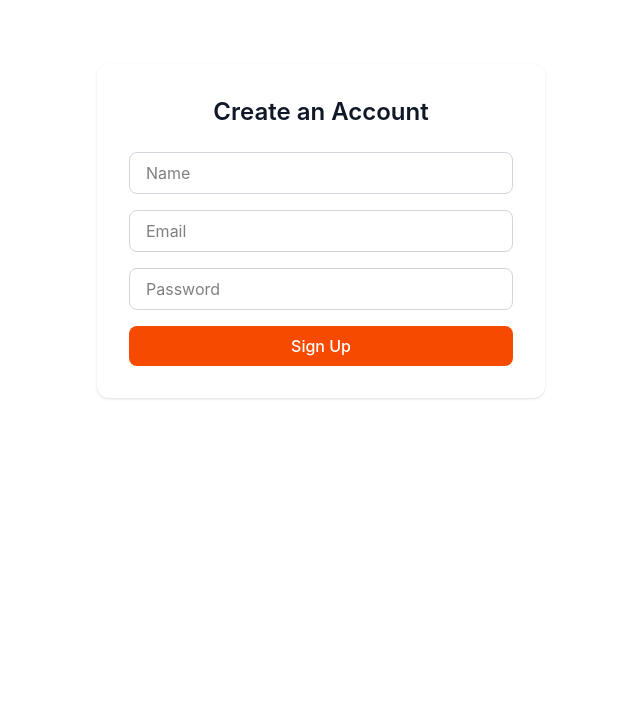
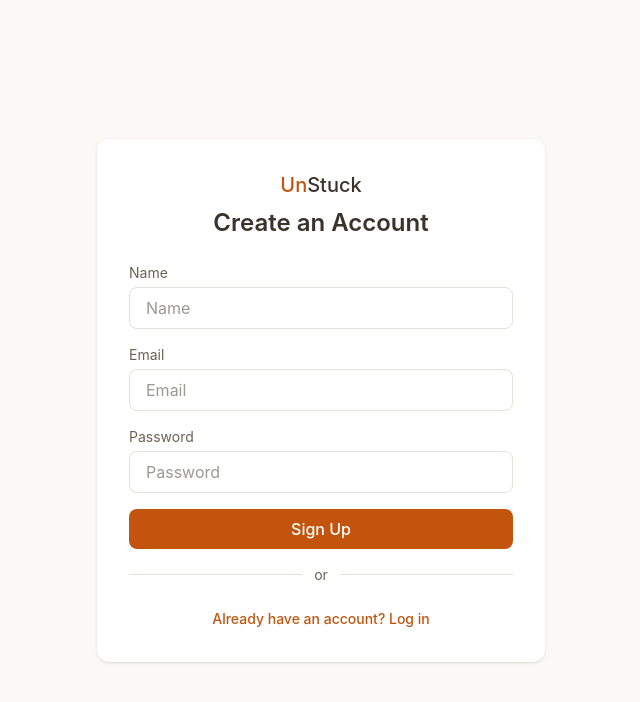
Before and after one commit to zeinrafie1-jpg/unstuck-solo-project, a React app in the folder frontend/: page /signup in a window 1280 px wide. Shown: the top 702 px of the page, without its empty margins (319-959 px from the left). Built offline with nearby package versions, Linux system fonts and the light colour scheme; no server answers; the HTML template or start-up script is replaced by a standard one.

Commit message:
styling nav, login & sign-up using new colour scheme

```diff
--- a/frontend/src/components/NavBar.jsx
+++ b/frontend/src/components/NavBar.jsx
@@ -24,16 +24,19 @@ function NavBar() {
   };
 
   return (
-    <nav className="flex items-center justify-between px-6 py-4 bg-white border-b border-gray-200">
+    <nav className="flex items-center justify-between px-6 py-4 bg-surface border-b border-border">
       <div className="flex items-center gap-4">
-        {user && <span className="text-gray-600">Welcome, {user.name}</span>}
+        <Link to="/dashboard" className="font-medium text-text-primary hover:opacity-80 transition-opacity">
+          <span className="text-accent">Un</span>Stuck
+        </Link>
+        {user && <span className="text-text-secondary">Welcome, {user.name}</span>}
       </div>
 
       <div className="flex items-center gap-6">
         <div className="relative">
           <button
             onClick={toggleMenu}
-            className="flex items-center gap-1 text-gray-700 hover:text-gray-900 font-medium"
+            className="flex items-center gap-1 text-text-secondary hover:text-text-primary font-medium"
           >
             Decisions
             <ChevronDown
@@ -42,18 +45,18 @@ function NavBar() {
             />
           </button>
           {isOpen && (
-            <div className="absolute top-full mt-2 right-0 bg-white border border-gray-200 rounded-lg shadow-lg py-2 w-40">
+            <div className="absolute top-full mt-2 right-0 bg-surface border border-border rounded-lg shadow-lg py-2 w-40">
               <Link
                 to="/new-decision"
                 onClick={() => setIsOpen(false)}
-                className="block px-4 py-2 text-gray-700 hover:bg-gray-50"
+                className="block px-4 py-2 text-text-secondary hover:bg-muted"
               >
                 New Decision
               </Link>
               <Link
                 to="/my-decisions"
                 onClick={() => setIsOpen(false)}
-                className="block px-4 py-2 text-gray-700 hover:bg-gray-50"
+                className="block px-4 py-2 text-text-secondary hover:bg-muted"
               >
                 My Decisions
               </Link>
@@ -61,13 +64,13 @@ function NavBar() {
           )}
         </div>
 
-        <button className="text-gray-700 hover:text-gray-900 font-medium">
+        <button className="text-text-secondary hover:text-text-primary font-medium">
           Profile
         </button>
 
         <button
           onClick={handleLogout}
-          className="bg-orange-600 hover:bg-orange-700 text-white px-4 py-2 rounded-lg font-medium"
+          className="bg-accent hover:bg-accent-dark text-surface px-4 py-2 rounded-lg font-medium"
         >
           Logout
         </button>
--- a/frontend/src/index.css
+++ b/frontend/src/index.css
@@ -17,3 +17,8 @@
   --color-text-secondary: #6B6255;
   --color-text-muted: #4A443A;
 }
+
+body {
+  background-color: var(--color-background);
+  color: var(--color-text-primary);
+}
--- a/frontend/src/pages/Login.jsx
+++ b/frontend/src/pages/Login.jsx
@@ -27,21 +27,36 @@ function Login() {
     }
   };
 
+  const handleCreateAccountClick = () => {
+    navigate('/signup');
+  }
+
   return (
-    <div className="max-w-md mx-auto mt-16 p-8 bg-white rounded-xl shadow-sm">
-      <h1 className="text-2xl font-semibold text-gray-900 mb-6 text-center">
-        Welcome to UnStuck
+    <div className="min-h-screen flex items-center justify-center bg-background">
+      <div className="max-w-md w-full mx-4 p-8 bg-surface rounded-xl shadow-sm">
+        <div className="text-center mb-2">
+          <span className="text-xl font-medium text-text-primary">
+            <span className="text-accent">Un</span>Stuck
+          </span>
+        </div>
+        <h1 className="text-2xl font-semibold text-text-primary mb-6 text-center">
+          Login
         </h1>
+
         <form onSubmit={handleSubmit}>
+          <label htmlFor="email" className="block text-sm text-text-secondary mb-1">Email</label>
           <input
-          className="w-full border border-gray-300 rounded-lg px-4 py-2 focus:outline-none focus:ring-2 focus:ring-orange-500 mb-4"
+            id="email"
+            className="w-full border border-border rounded-lg px-4 py-2 focus:outline-none focus:ring-2 focus:ring-accent mb-4"
             type="email"
             placeholder="Email"
             value={email}
             onChange={(e) => setEmail(e.target.value)}
           />
+          <label htmlFor="password" className="block text-sm text-text-secondary mb-1">Password</label>
           <input
-          className="w-full border border-gray-300 rounded-lg px-4 py-2 focus:outline-none focus:ring-2 focus:ring-orange-500 mb-4"
+            id="password"
+            className="w-full border border-border rounded-lg px-4 py-2 focus:outline-none focus:ring-2 focus:ring-accent mb-4"
             type="password"
             placeholder="Password"
             value={password}
@@ -51,11 +66,26 @@ function Login() {
           <button
             type="submit"
             disabled={isSubmitting}
-          className="w-full bg-orange-600 hover:bg-orange-700 text-white px-4 py-2 rounded-lg font-medium disabled:opacity-50 disabled:cursor-not-allowed"
+            className="w-full bg-accent hover:bg-accent-dark text-surface px-4 py-2 rounded-lg font-medium disabled:opacity-50 disabled:cursor-not-allowed"
           >
             {isSubmitting ? 'Logging in...' : 'Login'}
           </button>
+
+          <div className="flex items-center gap-3 my-4">
+            <div className="flex-1 h-px bg-border"></div>
+            <span className="text-sm text-text-secondary">or</span>
+            <div className="flex-1 h-px bg-border"></div>
+          </div>
+
+          <button
+            type="button"
+            onClick={handleCreateAccountClick}
+            className="w-full mt-2 text-accent hover:underline font-medium text-sm"
+          >
+            Don't have an account? Create one
+          </button>
         </form>
+      </div>
     </div>
   );
 }
--- a/frontend/src/pages/Signup.jsx
+++ b/frontend/src/pages/Signup.jsx
@@ -15,6 +15,8 @@ function Signup() {
   const handleSubmit = async (e) => {
     e.preventDefault();
     setError('');
+    setIsSubmitting(true);
+
     try {
       const data = await signupUser(name, email, password);
       login(data.user);
@@ -26,28 +28,45 @@ function Signup() {
     }
   };
 
+  const handleLoginClick = () => {
+    navigate('/login');
+  }
+
   return (
-    <div className="max-w-md mx-auto mt-16 p-8 bg-white rounded-xl shadow-sm">
-      <h1 className="text-2xl font-semibold text-gray-900 mb-6 text-center">
+    <div className="min-h-screen flex items-center justify-center bg-background">
+      <div className="max-w-md w-full mx-4 p-8 bg-surface rounded-xl shadow-sm">
+        <div className="text-center mb-2">
+          <span className="text-xl font-medium text-text-primary">
+            <span className="text-accent">Un</span>Stuck
+          </span>
+        </div>
+        <h1 className="text-2xl font-semibold text-text-primary mb-6 text-center">
           Create an Account
         </h1>
+
         <form onSubmit={handleSubmit}>
+          <label htmlFor="name" className="block text-sm text-text-secondary mb-1">Name</label>
           <input
-          className="w-full border border-gray-300 rounded-lg px-4 py-2 focus:outline-none focus:ring-2 focus:ring-orange-500 mb-4"
+            id="name"
+            className="w-full border border-border rounded-lg px-4 py-2 focus:outline-none focus:ring-2 focus:ring-accent mb-4"
             type="text"
             placeholder="Name"
             value={name}
             onChange={(e) => setName(e.target.value)}
           />
+          <label htmlFor="email" className="block text-sm text-text-secondary mb-1">Email</label>
           <input
-          className="w-full border border-gray-300 rounded-lg px-4 py-2 focus:outline-none focus:ring-2 focus:ring-orange-500 mb-4"
+            id="email"
+            className="w-full border border-border rounded-lg px-4 py-2 focus:outline-none focus:ring-2 focus:ring-accent mb-4"
             type="email"
             placeholder="Email"
             value={email}
             onChange={(e) => setEmail(e.target.value)}
           />
+          <label htmlFor="password" className="block text-sm text-text-secondary mb-1">Password</label>
           <input
-          className="w-full border border-gray-300 rounded-lg px-4 py-2 focus:outline-none focus:ring-2 focus:ring-orange-500 mb-4"
+            id="password"
+            className="w-full border border-border rounded-lg px-4 py-2 focus:outline-none focus:ring-2 focus:ring-accent mb-4"
             type="password"
             placeholder="Password"
             value={password}
@@ -57,11 +76,25 @@ function Signup() {
           <button
             type="submit"
             disabled={isSubmitting}
-          className="w-full bg-orange-600 hover:bg-orange-700 text-white px-4 py-2 rounded-lg font-medium disabled:opacity-50 disabled:cursor-not-allowed"
+            className="w-full bg-accent hover:bg-accent-dark text-surface px-4 py-2 rounded-lg font-medium disabled:opacity-50 disabled:cursor-not-allowed"
           >
             {isSubmitting ? 'Signing up...' : 'Sign Up'}
           </button>
+          <div className="flex items-center gap-3 my-4">
+            <div className="flex-1 h-px bg-border"></div>
+            <span className="text-sm text-text-secondary">or</span>
+            <div className="flex-1 h-px bg-border"></div>
+          </div>
+
+          <button
+            type="button"
+            onClick={handleLoginClick}
+            className="w-full mt-2 text-accent hover:underline font-medium text-sm"
+          >
+            Already have an account? Log in
+          </button>
         </form>
+      </div>
     </div>
   );
 }
```
Lines whose indentation alone changed are shown as unchanged.
